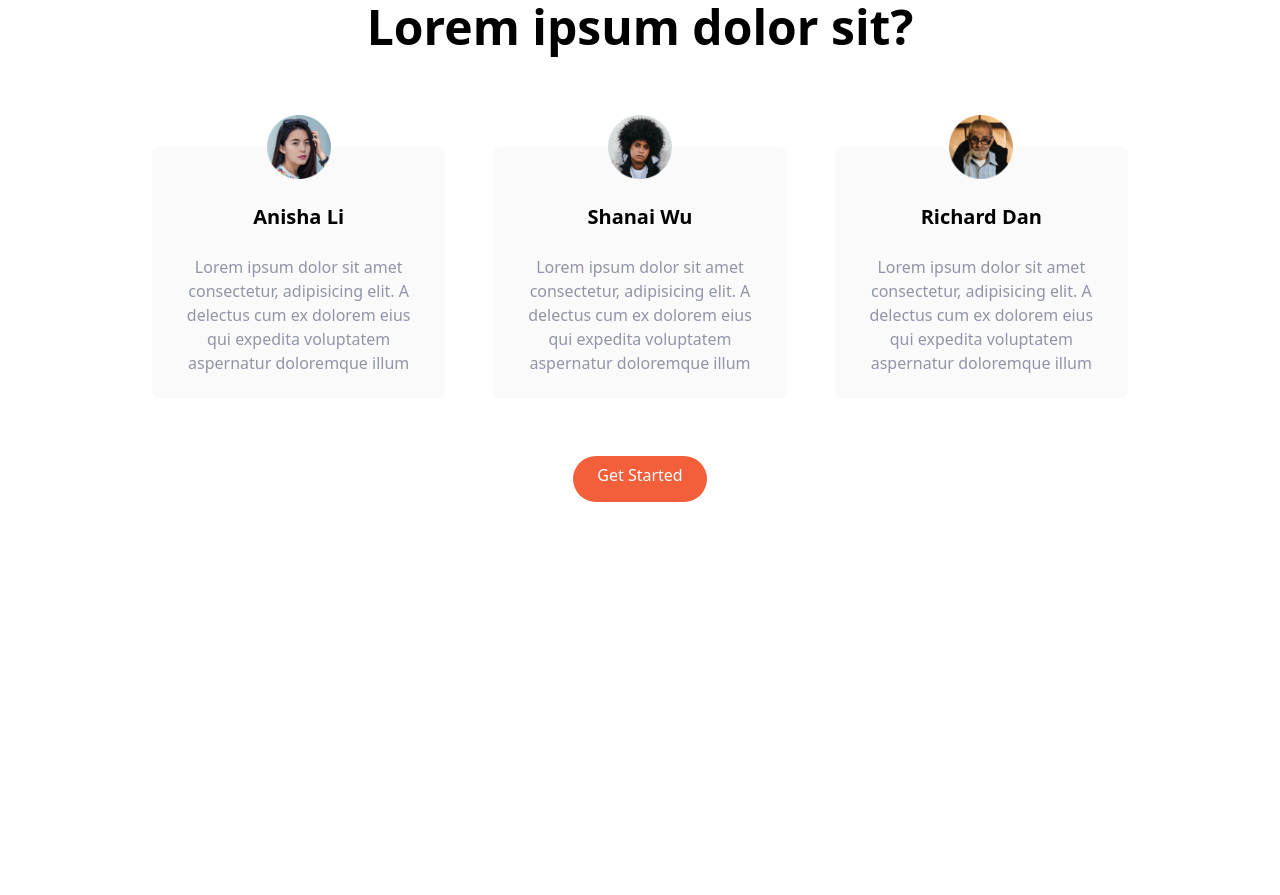
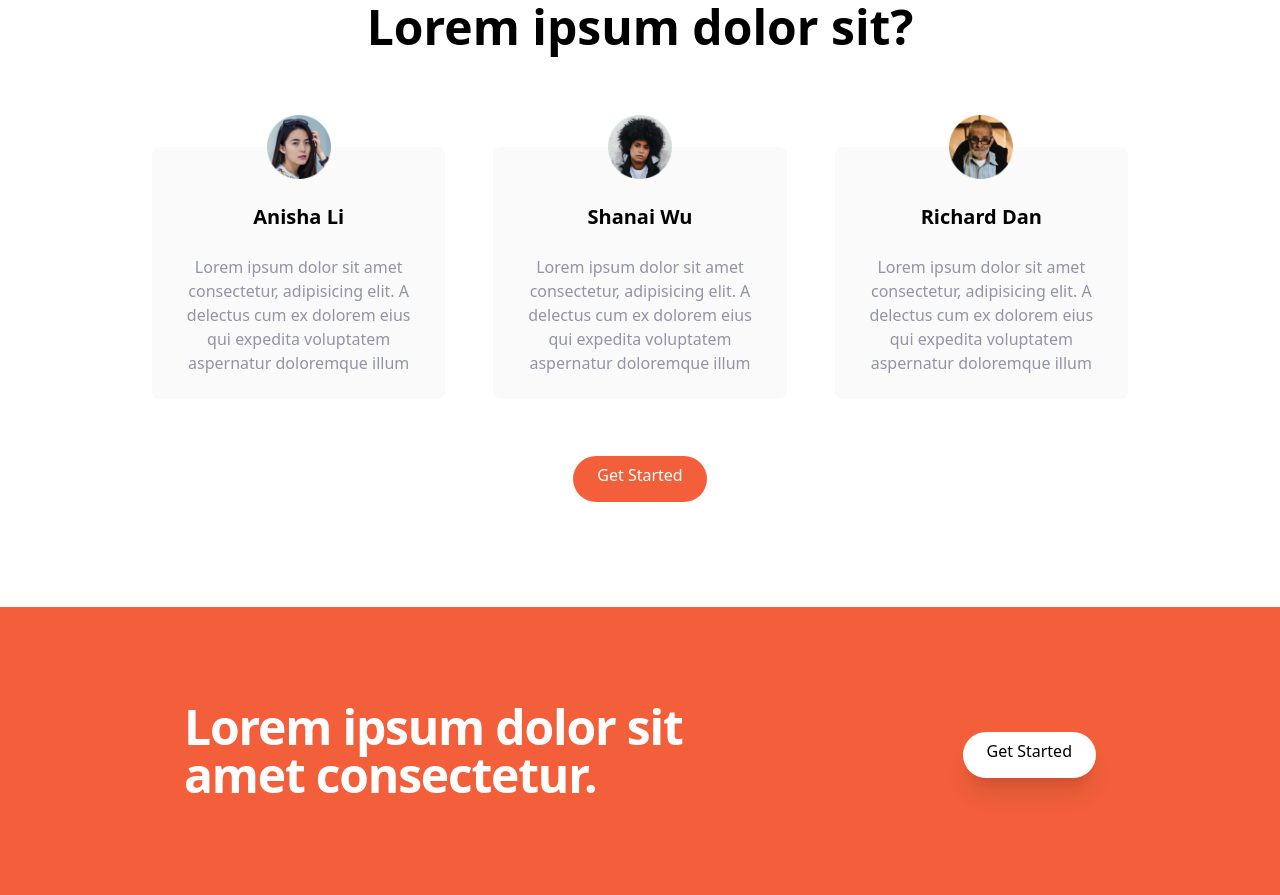
Before and after one commit to DANBOI/tailwind-landing-page, a website: page index.html in a window 1280 px wide. Shown: the part 1429-2324 px from the top of the page. Before the commit the page ends 1940 px from the top, so only its background shows below. Drawn offline with Linux system fonts and the light colour scheme.

Commit message:
created cta section

```diff
--- a/index.html
+++ b/index.html
@@ -189,5 +189,25 @@
         </div>
       </div>
     </section>
+
+    <!-- Call to action -->
+    <section id="cta" class="bg-brightRed mt-24 py-24">
+      <div
+        class="container mx-auto px-8 text-center space-y-8 md:flex justify-between items-center gap-4 md:space-y-0"
+      >
+        <h2
+          class="text-4xl font-bold text-white tracking-tight md:max-w-xl md:text-left md:text-5xl"
+        >
+          Lorem ipsum dolor sit amet consectetur.
+        </h2>
+        <div class="min-w-fit">
+          <a
+            href="#"
+            class="px-6 pt-2 pb-4 rounded-full font-medium bg-white shadow-xl hover:bg-gray-200"
+            >Get Started</a
+          >
+        </div>
+      </div>
+    </section>
   </body>
 </html>
```
Also changed, not shown: css/main.css.
